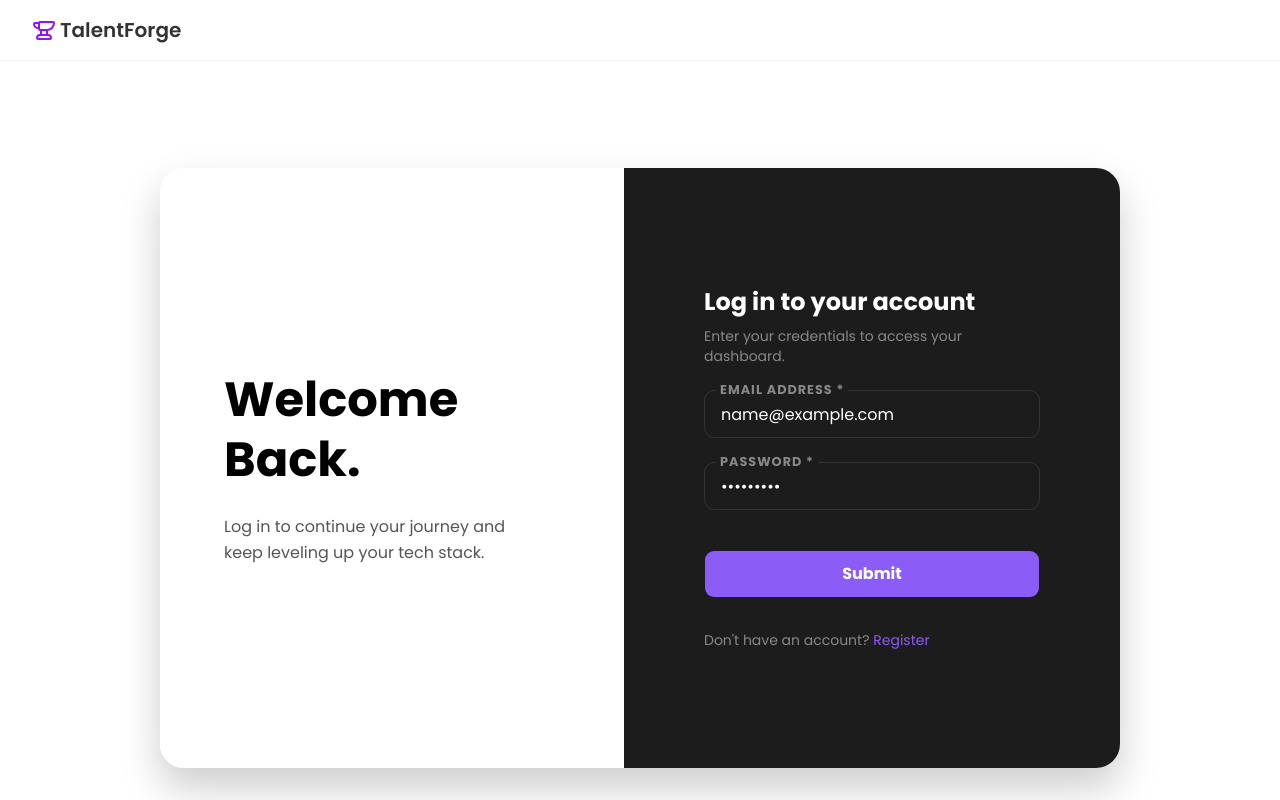
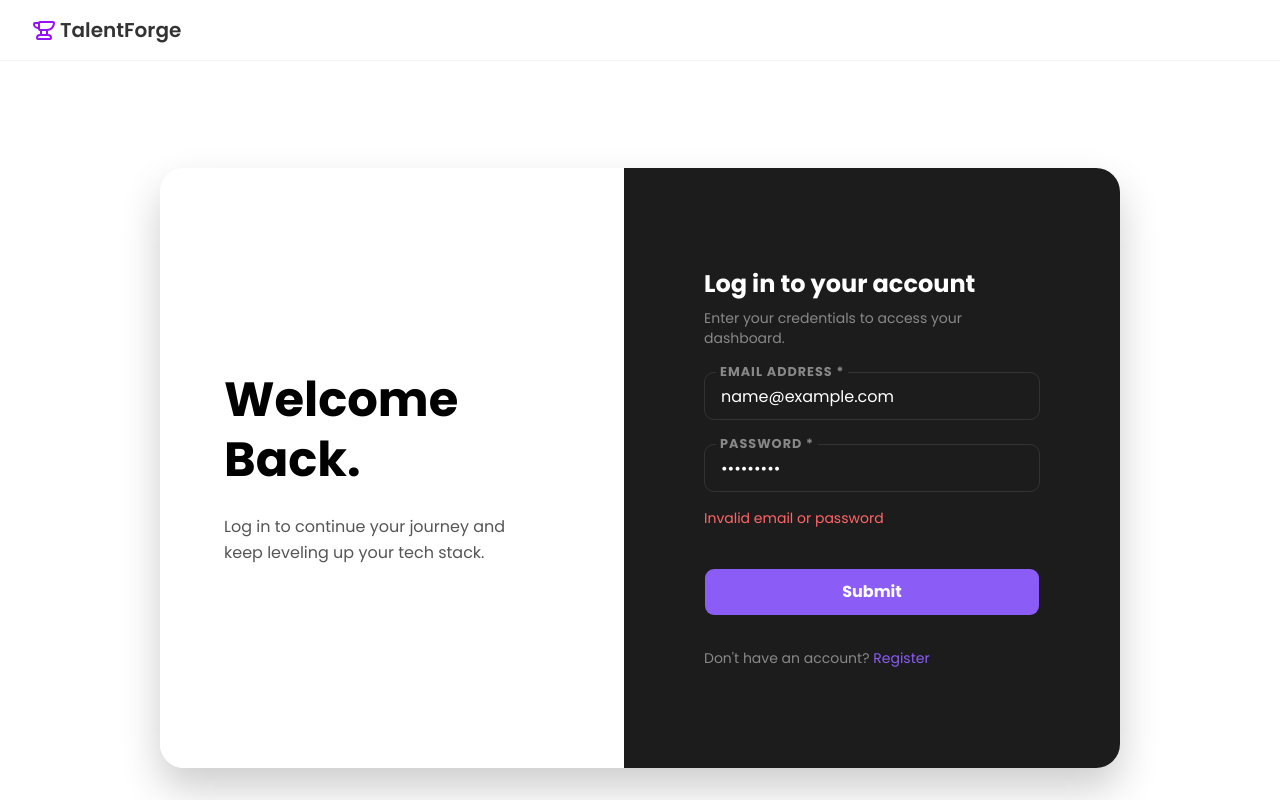
Before and after one commit to Abhishek651/Talent-forge, a React (Vite) app in the folder Frontend/: page /login in a window 1280 px wide. Both pictures are taken after typing "name@example.com", "Sample123" into the empty fields and a click on the button "Submit". Built offline with nearby package versions, Linux system fonts and the light colour scheme; no server answers.

Commit message:
fix: show login error message

```diff
--- a/Frontend/src/features/auth/Hooks/useAuth.js
+++ b/Frontend/src/features/auth/Hooks/useAuth.js
@@ -35,10 +35,11 @@ export const useAuth = () => {
         setLoading(true); // show loading UI
 
         try {
-            const data = await login({ email, password }); // API call
+            const data = await login({ email, password });
             setUser(data.user);
         } catch (err) {
-            console.log(err)
+            console.log(err);
+            throw err;
         } finally {
             setLoading(false); // stop loading
         }
--- a/Frontend/src/features/auth/pages/login.jsx
+++ b/Frontend/src/features/auth/pages/login.jsx
@@ -9,17 +9,22 @@ const Login = () => {
   const { handleLogin, loading } = useAuth();
 
   let [user, setUser] = useState({});
+  const [error, setError] = useState("");
 
   function handleInput(e) {
     const value = e.target.value;
     setUser((c) => ({ ...c, [e.target.name]: value }));
+    setError("");
   }
 
   async function handleSubmit(e) {
     e.preventDefault();
-    // console.log("Form Submitted: ", user);
-    await handleLogin({ email: user.email, password: user.password });
-    navigate('/');
+    try {
+      await handleLogin({ email: user.email, password: user.password });
+      navigate('/');
+    } catch (err) {
+      setError(err.response?.data?.message || "Invalid email or password");
+    }
   }
 
   return (
@@ -68,6 +73,10 @@ const Login = () => {
             />
           </div>
 
+          {error && (
+            <p className="text-red-400 text-sm -mt-2">{error}</p>
+          )}
+
           <Button type="submit" disabled={loading} className="mt-4 h-12 bg-[#8b5cf6] hover:bg-[#7c3aed] text-white rounded-lg text-base font-bold w-full transition-colors">
             Submit
           </Button>
```
